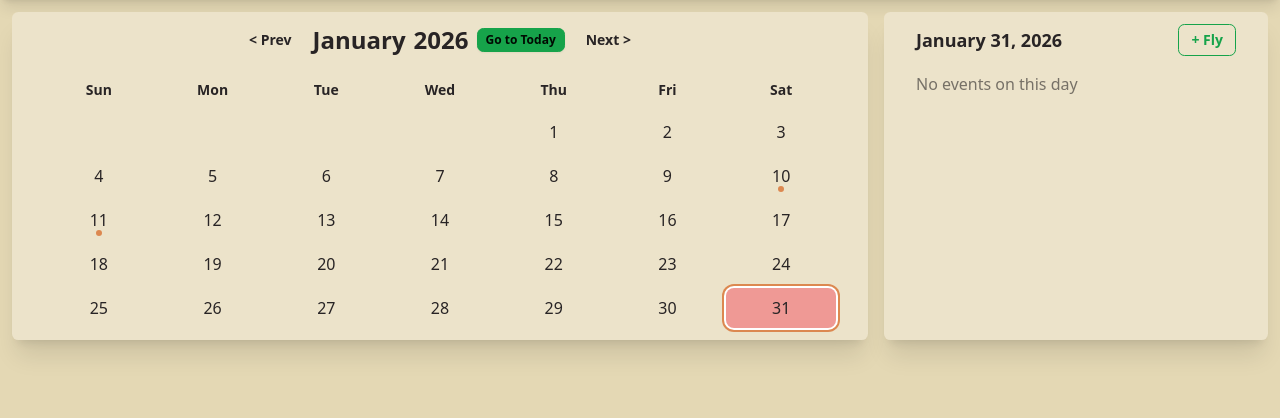
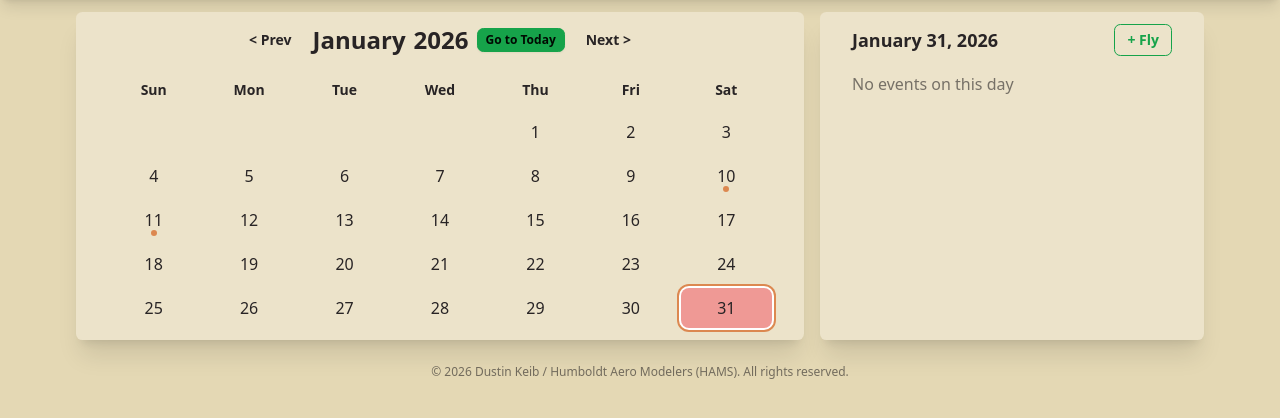
Before and after one commit to dustinkeib/hamsfly, a Django app: page /2026/01/31/ in a window 1280 px wide. Shown: the part 52-470 px from the top of the page. Run offline with Django 5.2, Linux system fonts and the light colour scheme; data comes from the database, SQL or seed files in the repository; data that the repository does not hold is empty; some libraries are stand-ins or nearby versions.

Commit message:
feat: add max-width container and copyright footer
- Constrain main container to max-w-6xl for better readability
- Add minimal copyright footer with current year
- Reduce spacing between "No events" banner and weather section

Co-Authored-By: Claude Sonnet 4.5 <noreply@anthropic.com>

```diff
--- a/apps/hamsalert/templates/hamsalert/partials/info_card.html
+++ b/apps/hamsalert/templates/hamsalert/partials/info_card.html
@@ -29,7 +29,7 @@
 {% else %}
     <!-- "No events - Let's fly!" or simple message -->
     {% if weather and weather.rc_flying_assessment.rating == 'good' and not weather.historical %}
-        <div class="flex items-center justify-center gap-2 rounded-lg bg-success text-success-content px-3 py-1.5 mb-2 font-semibold">
+        <div class="flex items-center justify-center gap-2 rounded-lg bg-success text-success-content px-3 py-1.5 mb-1 font-semibold">
             <svg xmlns="http://www.w3.org/2000/svg" class="stroke-current shrink-0 h-4 w-4" fill="none" viewBox="0 0 24 24">
                 <path stroke-linecap="round" stroke-linejoin="round" stroke-width="2" d="M9 12l2 2 4-4m6 2a9 9 0 11-18 0 9 9 0 0118 0z" />
             </svg>
--- a/templates/base.html
+++ b/templates/base.html
@@ -46,9 +46,12 @@
             <a href="https://docs.google.com/document/d/1xUz2RZRha6XDjhXVXIPfAZQr4f0s_B_-m2Rgr093D_Y/edit?usp=drivesdk" target="_blank" class="btn btn-ghost btn-sm text-sm">Bugs/Feedback</a>
         </div>
     </div>
-    <main class="container mx-auto p-3">
+    <main class="container mx-auto p-3 max-w-6xl">
         {% block content %}{% endblock %}
     </main>
+    <footer class="text-center text-xs text-base-content/60 py-3">
+        © {% now "Y" %} Dustin Keib / Humboldt Aero Modelers (HAMS). All rights reserved.
+    </footer>
     {% block scripts %}{% endblock %}
     <script>
         // Configure HTMX to include Django CSRF token
```
